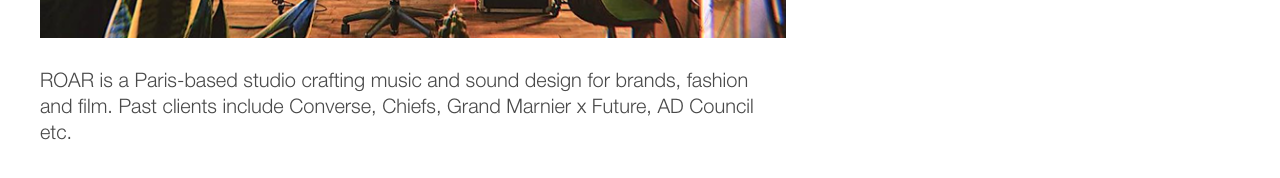
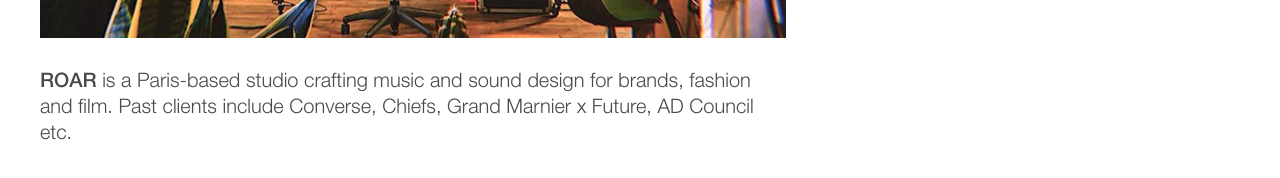
Before and after one commit to malick1302/PIERRE_Project, a React (Create React App) app: page /About in a window 1280 px wide. Shown: the part 496-674 px from the top of the page. Built offline with nearby package versions, Linux system fonts and the light colour scheme; a web font is replaced by a local one.

Commit message:
ADD: final page about

```diff
--- a/src/pages/About.jsx
+++ b/src/pages/About.jsx
@@ -26,15 +26,15 @@
                         />
 
                         {/* ✅ Description EN DESSOUS de l'image (desktop) */}
-                        <h3 className="font-light text-[20px] leading-[26px] mt-8">
-                            ROAR is a Paris-based studio crafting music and sound design for brands, fashion
+                        <h3 className="font-HelveticaNeue font-light text-[12px] md:text-[20px] leading-[26px] mt-8">
+                           <span className='font-medium'>ROAR</span>  is a Paris-based studio crafting music and sound design for brands, fashion
                             and film. Past clients include Converse, Chiefs, Grand Marnier x Future, AD Council etc.
                         </h3>
                     </div>
 
                     {/* ✅ Contact À DROITE de l'image (desktop uniquement) */}
                     <div className="hidden md:block md:w-[400px] md:flex-shrink-0">
-                        <div className="font-light text-[20px] leading-[26px]">
+                        <div className="font-HelveticaNeue font-light  text-[12px] md:text-[20px] leading-[26px]">
                             <p className="mb-2">Contact:</p>
                             <p>Pierre Ronin, Aristide Rosier</p>
                             <a
```
